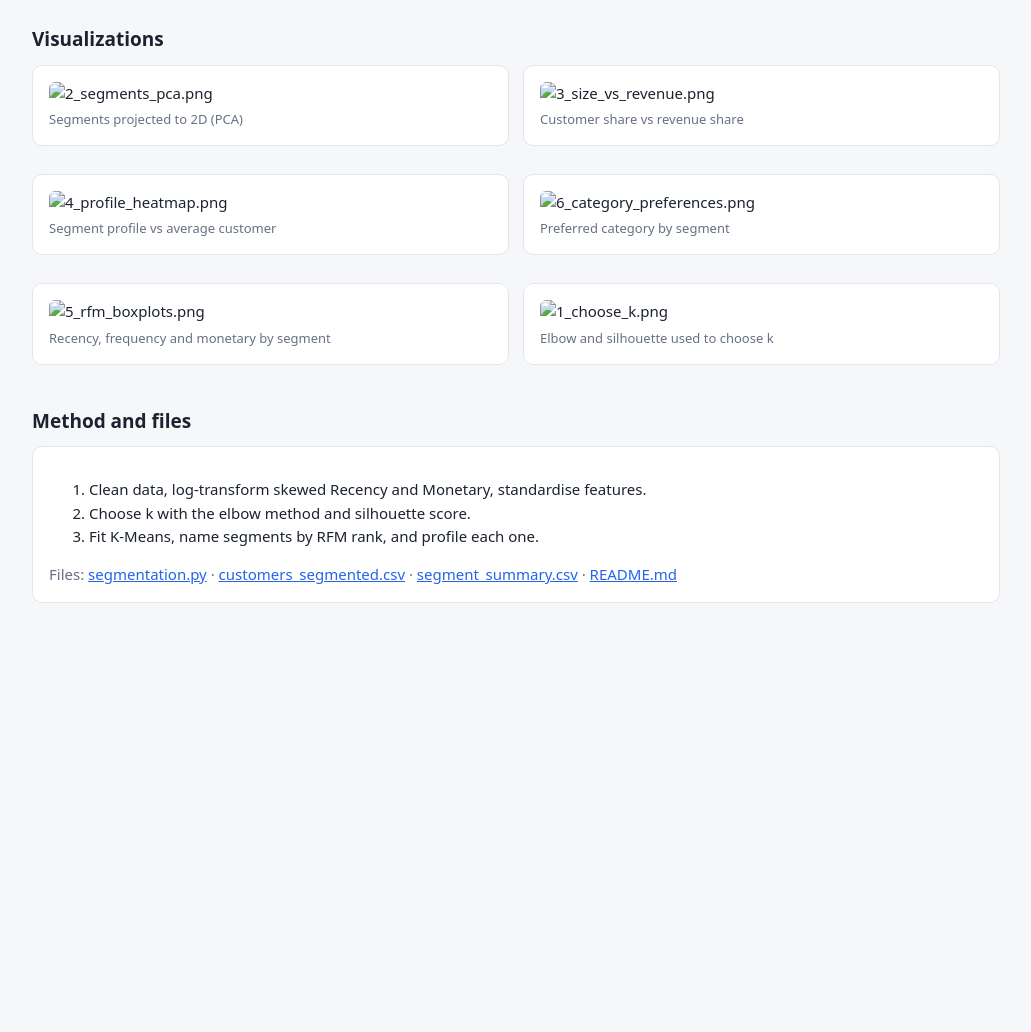
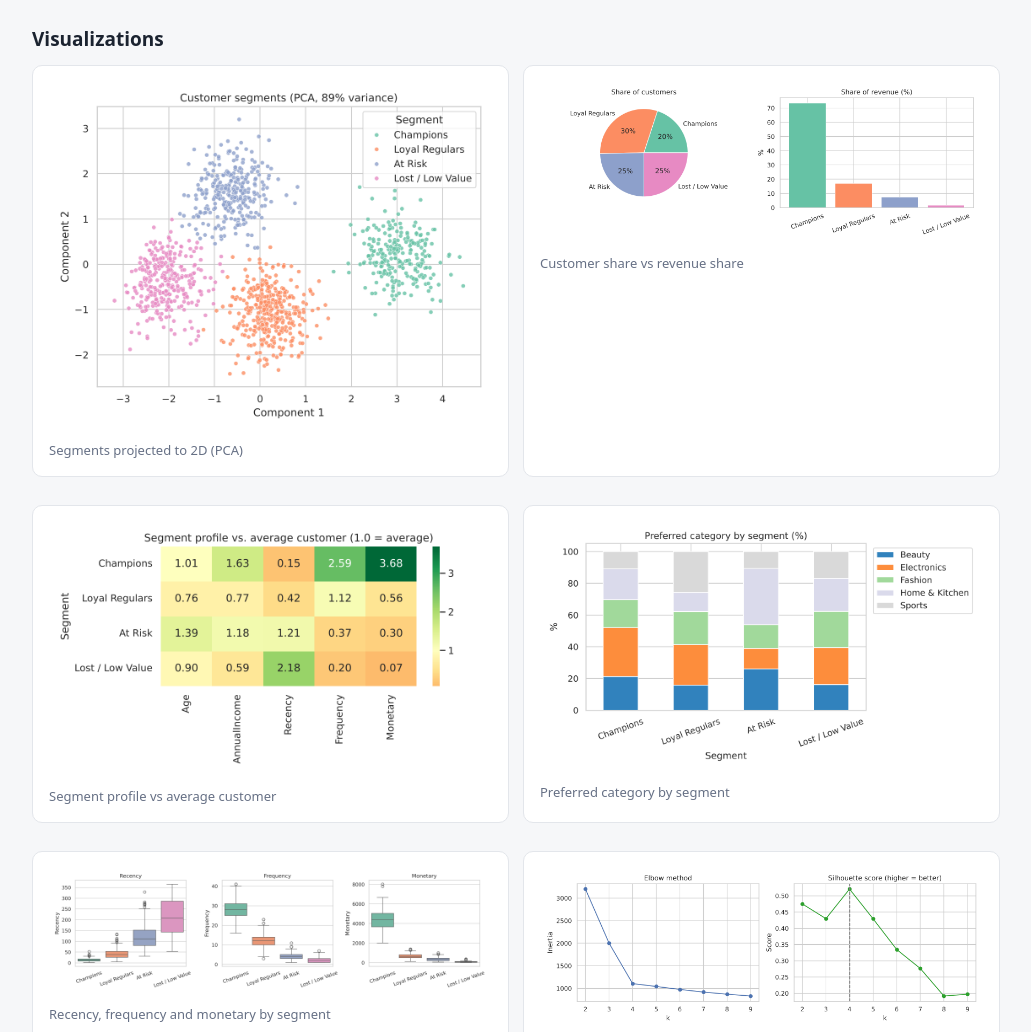
Before and after one commit to HARISHA-maker/customer-segmentation, a plain HTML site: page 0_index.html in a window 1280 px wide. Shown: the part 818-1850 px from the top of the page, without its empty margins (124-1155 px from the left). Before the commit the page ends 1475 px from the top, so only its background shows below. Drawn offline with Linux system fonts and the light colour scheme.

Commit message:
Add visualizations to 0_index.html

```diff
--- a/0_index.html
+++ b/0_index.html
@@ -57,12 +57,12 @@ a{color:var(--a)}
 
 <h2>Visualizations</h2>
 <div class="g">
-<figure class="c"><img src="charts/2_segments_pca.png" alt="2_segments_pca.png"><figcaption>Segments projected to 2D (PCA)</figcaption></figure>
-<figure class="c"><img src="charts/3_size_vs_revenue.png" alt="3_size_vs_revenue.png"><figcaption>Customer share vs revenue share</figcaption></figure>
-<figure class="c"><img src="charts/4_profile_heatmap.png" alt="4_profile_heatmap.png"><figcaption>Segment profile vs average customer</figcaption></figure>
-<figure class="c"><img src="charts/6_category_preferences.png" alt="6_category_preferences.png"><figcaption>Preferred category by segment</figcaption></figure>
-<figure class="c"><img src="charts/5_rfm_boxplots.png" alt="5_rfm_boxplots.png"><figcaption>Recency, frequency and monetary by segment</figcaption></figure>
-<figure class="c"><img src="charts/1_choose_k.png" alt="1_choose_k.png"><figcaption>Elbow and silhouette used to choose k</figcaption></figure>
+<figure class="c"><img src="2_segments_pca.png" alt="2_segments_pca.png"><figcaption>Segments projected to 2D (PCA)</figcaption></figure>
+<figure class="c"><img src="3_size_vs_revenue.png" alt="3_size_vs_revenue.png"><figcaption>Customer share vs revenue share</figcaption></figure>
+<figure class="c"><img src="4_profile_heatmap.png" alt="4_profile_heatmap.png"><figcaption>Segment profile vs average customer</figcaption></figure>
+<figure class="c"><img src="6_category_preferences.png" alt="6_category_preferences.png"><figcaption>Preferred category by segment</figcaption></figure>
+<figure class="c"><img src="5_rfm_boxplots.png" alt="5_rfm_boxplots.png"><figcaption>Recency, frequency and monetary by segment</figcaption></figure>
+<figure class="c"><img src="1_choose_k.png" alt="1_choose_k.png"><figcaption>Elbow and silhouette used to choose k</figcaption></figure>
 </div>
 
 <h2>Method and files</h2>
```
